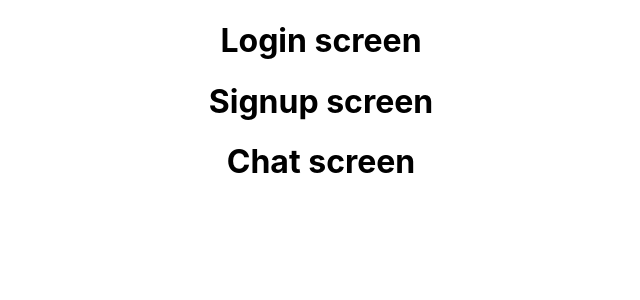
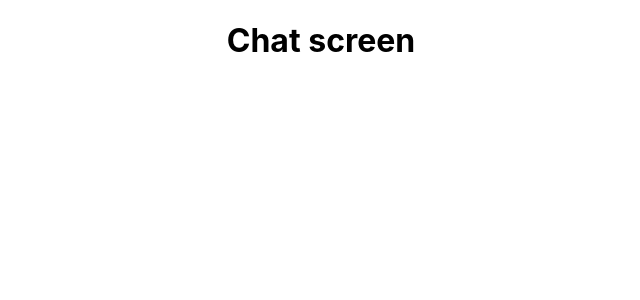
Before and after one commit to chat-io/chat-frontend, a React (Create React App) app: page / in a window 1280 px wide. Shown: the top 300 px of the page, without its empty margins (319-959 px from the left). Built offline with nearby package versions, Linux system fonts and the light colour scheme.

Commit message:
feat: add react-rotuer
- react router 추가

```diff
--- a/package.json
+++ b/package.json
@@ -8,6 +8,7 @@
     "@testing-library/user-event": "^13.5.0",
     "react": "^17.0.2",
     "react-dom": "^17.0.2",
+    "react-router-dom": "^6.2.1",
     "react-scripts": "5.0.0",
     "web-vitals": "^2.1.2"
   },
--- a/src/App.js
+++ b/src/App.js
@@ -4,13 +4,20 @@
 import Signup from "./components/Auth/Signup";
 import Chat from "./components/Chat/Chat";
 
+import { BrowserRouter as Router, Route, Routes } from "react-router-dom";
+
 function App() {
   return (
-    <div className="App">
-      <Login />
-      <Signup />
-      <Chat />
-    </div>
+    <Router>
+      <div className="App">
+        <Routes>
+          <Route exact path="/" element={<Chat />} />
+          <Route path="/login" element={<Login />} />
+          <Route path="/signup" element={<Signup />} />
+          <Route render={() => <h1>404 page not found</h1>} />
+        </Routes>
+      </div>
+    </Router>
   );
 }
 
```
Also changed, not shown: 1 other file (tests, documents, lock files or other folders).
